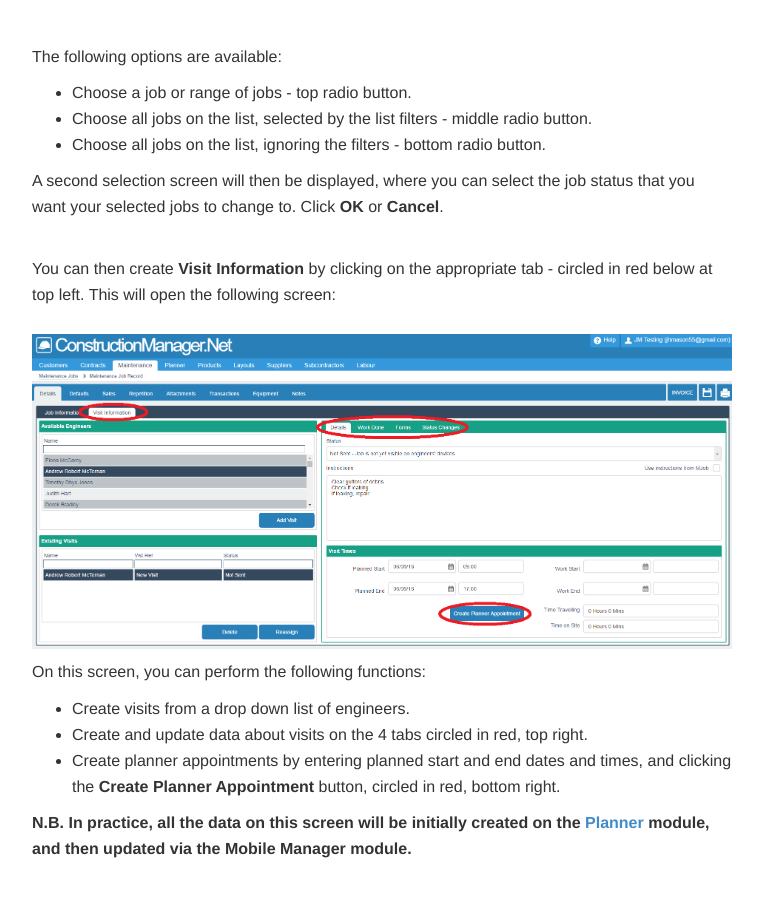
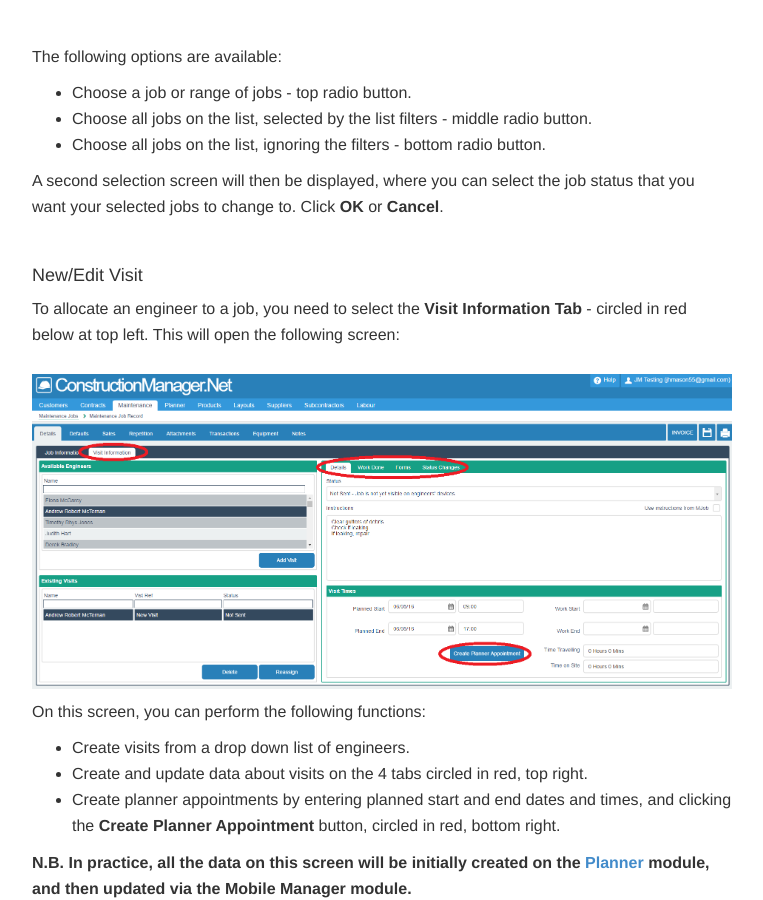
Before and after one commit to JNCSolutions/ConstructionManagerDocs, a Jekyll site: the page built from maintenance.html, in a window 1280 px wide and 900 px high, scrolled down 5163 px. Shown: the whole window, without its empty margins (258-1021 px from the left). Built offline with Jekyll 4.4.1, drawn with Linux system fonts in a browser that asks for light colours; some of the changed text lies outside the part shown.

Commit message:
Update maintenance.html

```diff
--- a/maintenance.html
+++ b/maintenance.html
@@ -138,7 +138,7 @@ title: Maintenance
 
       <br> <br> <br>
 
-      <h4 id="record-mjob">Record Maintenance Job</h4>
+      <h4 id="edit-mjob">Edit Maintenance Job</h4>
       <br>
       <img src="img/Maintenance_List_02.PNG" style="width: 100%;">
       <br>
@@ -167,8 +167,10 @@ title: Maintenance
       <p>A second selection screen will then be displayed, where you can select the job status that you want your
              selected jobs to change to. Click <b>OK</b> or <b>Cancel</b>.</p>
       <br>
-      <p>You can then create <b>Visit Information</b> by clicking on the appropriate tab - circled in red below at top left.
-          This will open the following screen:
+
+      <h4 id="new-visit">New/Edit Visit</h4>
+      <p>To allocate an engineer to a job, you need to select the <b>Visit Information Tab</b>
+          - circled in red below at top left. This will open the following screen:
           <br> <br>
       <img src="img/Maintenance_Create_02.PNG" style="width: 100%;">
       <p>On this screen, you can perform the following functions:</p>
```
